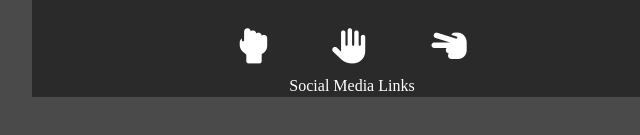
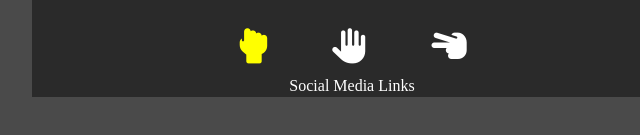
Before and after one commit to Rasmus-Dahlkvist/rock-paper-scissors, a plain HTML site: page index.html in a window 1280 px wide. In both pictures the pointer is over the button 540 px from the left and 449 px from the top of the page. Shown: the part 403-538 px from the top of the page, 288-928 px from the left. Drawn offline with Linux system fonts and the light colour scheme.

Commit message:
Add yellow color to buttons when hovering in stylr.css

```diff
--- a/assets/css/style.css
+++ b/assets/css/style.css
@@ -43,3 +43,7 @@ button {
     background: none;
     color: white;
 }
+
+button :hover {
+    color: yellow;
+}
```
